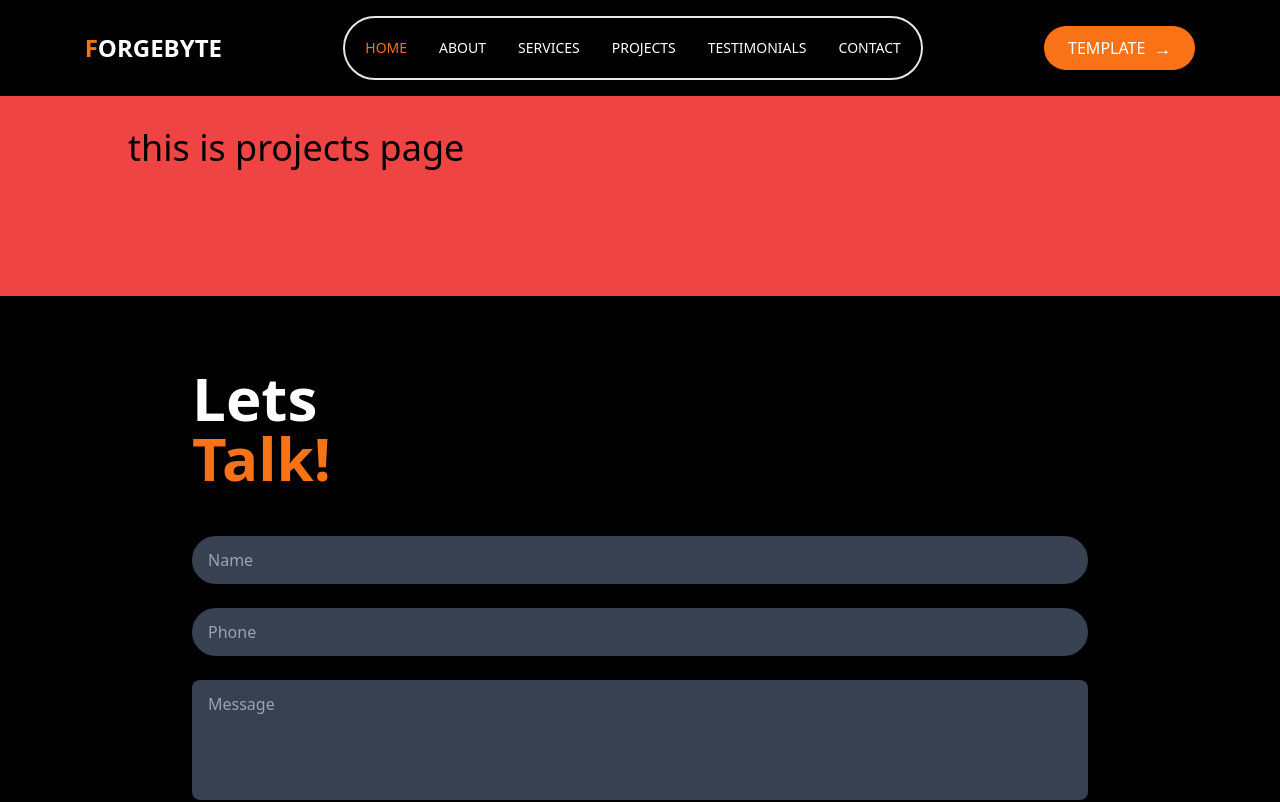
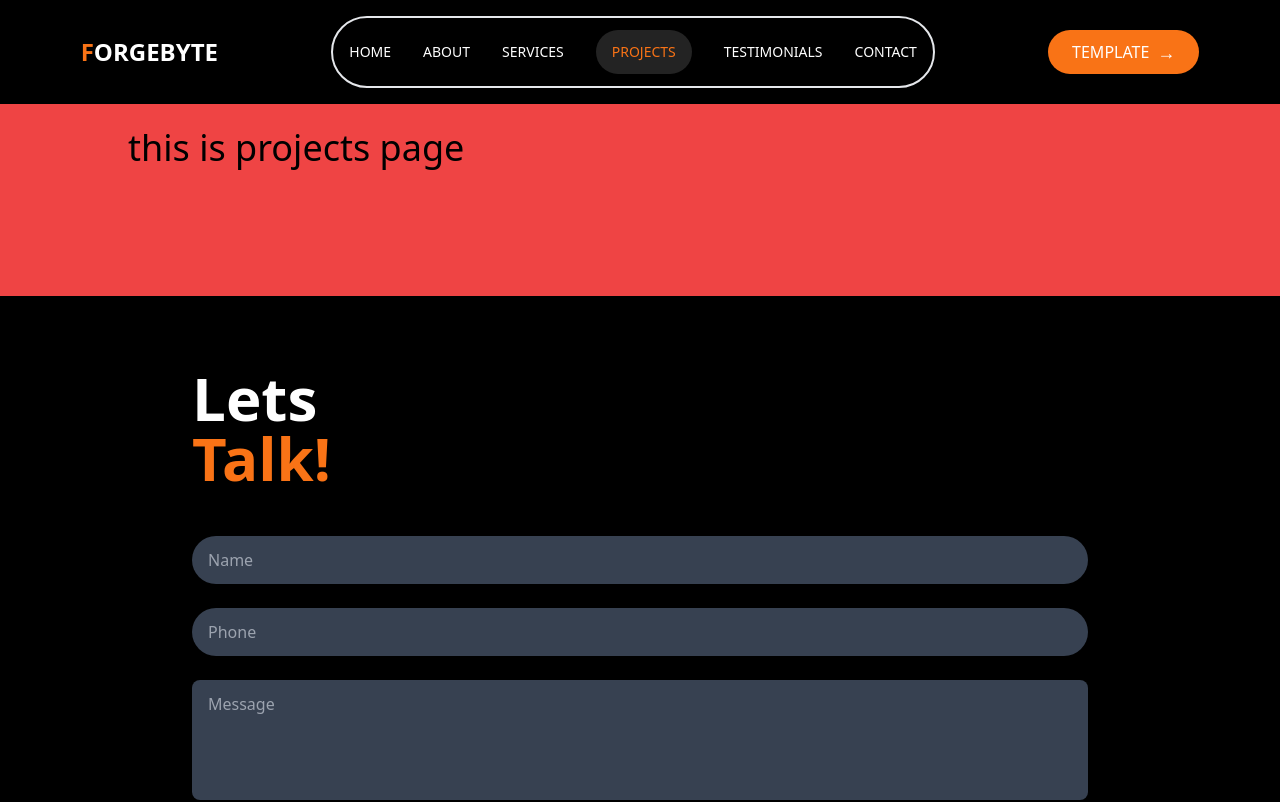
Before and after one commit to THEPIYUSHBHATT/forgebyte, a Next.js app: page /projects in a window 1280 px wide. Shown: the top 802 px of the page. Built offline with nearby package versions, Linux system fonts and the light colour scheme; a web font is replaced by a local one.

Commit message:
updated header

```diff
--- a/src/components/Header.jsx
+++ b/src/components/Header.jsx
@@ -1,25 +1,26 @@
 "use client";
 
-import React, { useState } from 'react';
-import { Menu, X } from 'lucide-react';
-import Link from 'next/link';
+import React, { useState } from "react";
+import { Menu, X } from "lucide-react";
+import Link from "next/link";
+import { usePathname } from "next/navigation";
 
 const Header = () => {
   const [isMenuOpen, setIsMenuOpen] = useState(false);
+  const pathname = usePathname(); // Get the current path
 
   const navigationItems = [
-        { label: 'HOME', path: '/', active: true },
-        { label: 'ABOUT', path: '/about' },
-        { label: 'SERVICES', path: '/services' },
-        { label: 'PROJECTS', path: '/projects' },
-        { label: 'TESTIMONIALS', path: '/testimonials' },
-
-        { label: 'CONTACT', path: '/contact' },
+    { label: "HOME", path: "/" },
+    { label: "ABOUT", path: "/about" },
+    { label: "SERVICES", path: "/services" },
+    { label: "PROJECTS", path: "/projects" },
+    { label: "TESTIMONIALS", path: "/testimonials" },
+    { label: "CONTACT", path: "/contact" },
   ];
 
   return (
     <header className="bg-black py-4 px-6 fixed w-full top-0 z-50">
-            <div className=" mx-auto">
+      <div className="mx-auto">
         <nav className="flex items-center lg:justify-around justify-between">
           {/* Logo */}
           <div className="flex items-center">
@@ -30,12 +31,15 @@ const Header = () => {
           </div>
 
           {/* Desktop Navigation */}
-                    <div className="hidden lg:flex items-center space-x-8 border-2 p-5 rounded-full">
+          <div className="hidden lg:flex items-center space-x-8 border-2 px-4 py-3 rounded-full">
             {navigationItems.map((item) => (
               <Link
                 key={item.label}
                 href={item.path}
-                                className={`text-sm font-medium transition-colors duration-200 ${item.active ? 'text-orange-500' : 'text-white hover:text-orange-500'
+                className={`text-sm font-medium transition-colors duration-200 ${
+                  pathname === item.path
+                    ? "text-orange-500 bg-[#232323] px-4 py-3 rounded-full"
+                    : "text-white hover:text-orange-500"
                 }`}
               >
                 {item.label}
@@ -71,7 +75,10 @@ const Header = () => {
                 <Link
                   key={item.label}
                   href={item.path}
-                                    className={`text-sm font-medium transition-colors duration-200 ${item.active ? 'text-orange-500' : 'text-white hover:text-orange-500'
+                  className={`text-sm font-medium transition-colors duration-200 ${
+                    pathname === item.path
+                      ? "text-orange-500"
+                      : "text-white hover:text-orange-500"
                   }`}
                 >
                   {item.label}
```
Lines whose indentation alone changed are shown as unchanged.
